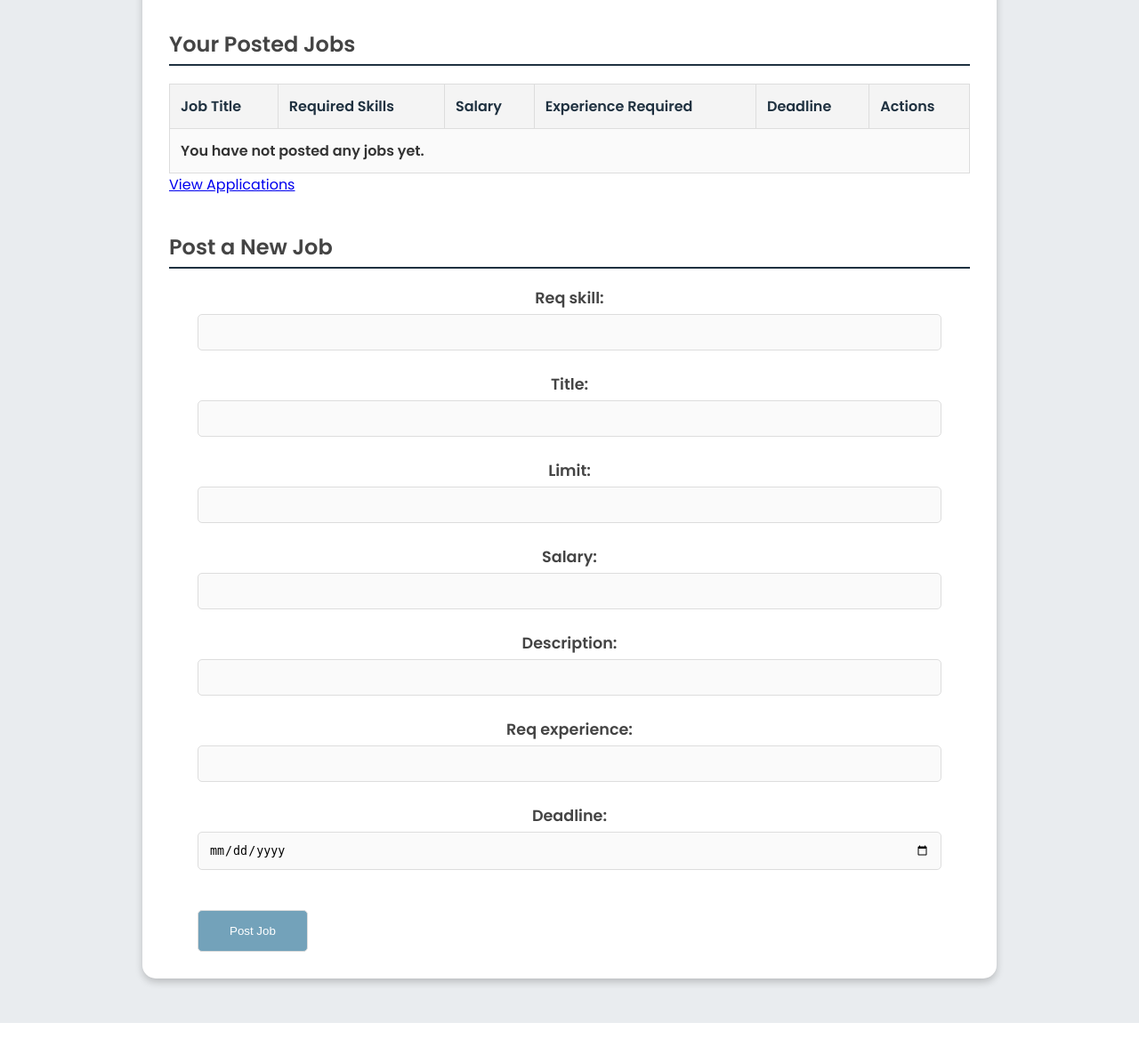
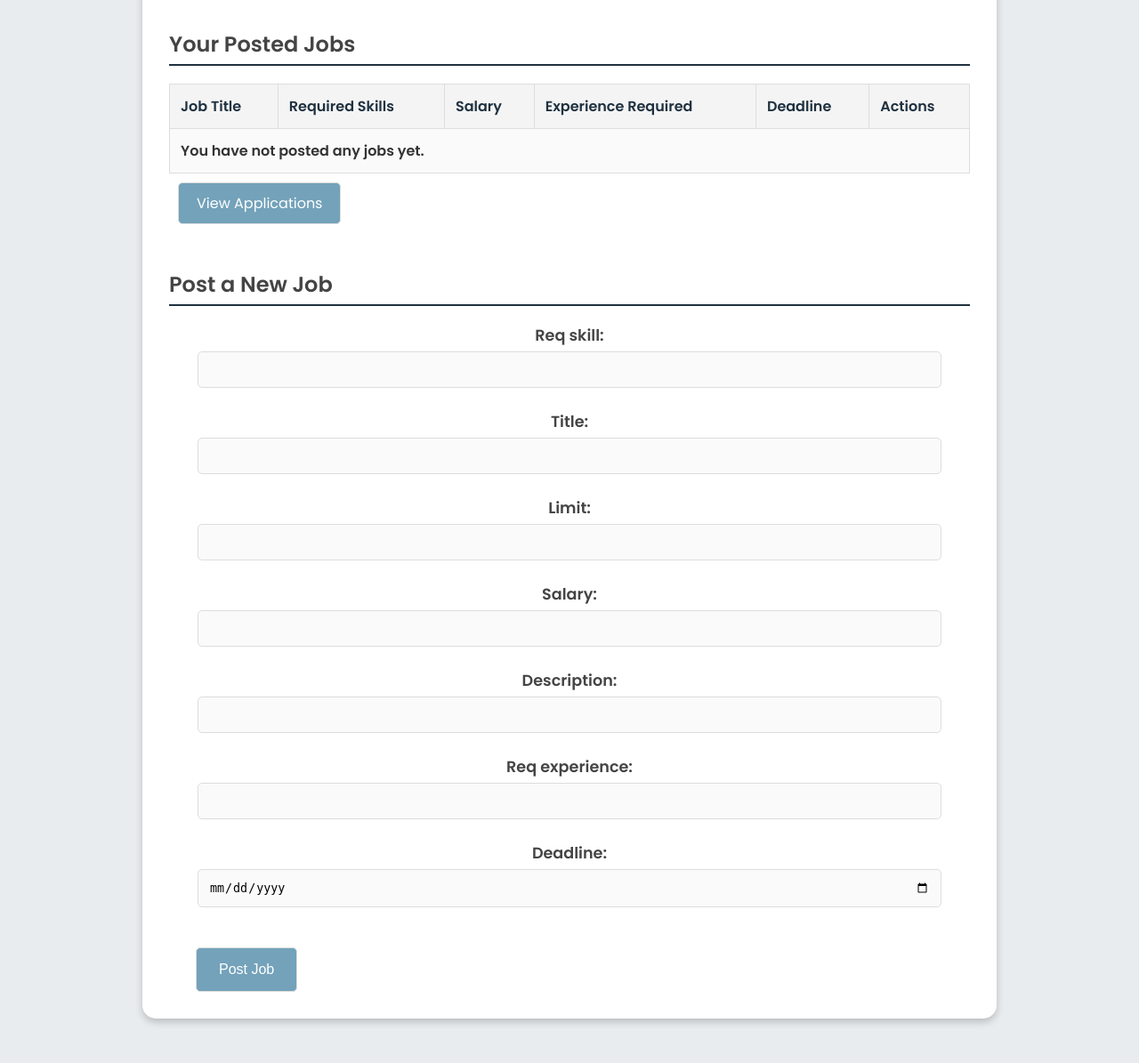
Before and after one commit to Akhlakur07/Job-Hunt, a Django app: template jobs/templates/jobs/company_dashboard.html in a window 1280 px wide. Shown: the part 363-1558 px from the top of the page at 89% size. Before the commit the page ends 1513 px from the top, so only its background shows below. Run offline with Django 5.2, Linux system fonts and the light colour scheme; the template is opened without the code that fills it: values that come from a table or form of the project are taken from there, others are empty; data comes from the database, SQL or seed files in the repository; both versions use the stored data as it was after the commit.

Commit message:
minor css fixed

```diff
--- a/jobs/static/jobs/company_dashboard.css
+++ b/jobs/static/jobs/company_dashboard.css
@@ -124,20 +124,42 @@ form input, form select, form textarea {
     background: #fafafa;
 }
 
-.back {
-    display: inline-block;
+.del_text {
+    display: block;
     margin-top: 30px;
-    margin-left: 32px;
-    padding: 15px 35px;
-    background: #73A2BA;
-    color: white;
-    border: 1px solid #ddd;
+    margin-bottom: 35px;
+    font-weight: bold;
+}
+
+.cancel, .del, .save_edit {
+    padding: 10px 20px;
+    border: none;
     border-radius: 5px;
-    text-align: center;
+    font-weight: 600;
+    cursor: pointer;
     transition: background 0.3s ease;
 }
 
-.back:hover {
+.del {
+    background: #ec3d30e4;
+    color: #fff;
+    padding: 14px 17px;
+    font-size: 15px;
+
+}
+
+.del:hover {
+    background: #dc1616db;
+}
+
+.cancel {
+    background: #73A2BA;
+    color: #fff;
+    text-decoration: none;
+    display: inline-block;
+}
+
+.cancel:hover {
     background: #48b171;
 }
 
@@ -147,3 +169,51 @@ form input, form select, form textarea {
     font-size: 2rem;
     color: #444;
 }
+
+.save_edit {
+    background: #41bc7aab;
+    color: #fff;
+    padding: 14px 17px;
+    font-size: 15px;
+    margin-top: 30px;
+    margin-left: 30px;
+}
+
+.save_edit:hover {
+    background: #54ee9c;
+}
+
+.post {
+    margin-top: 30px;
+    margin-left: 30px;
+    padding: 15px 25px;
+    text-decoration: none;
+    border: 1px solid #ddd;
+    border-radius: 5px;
+    color: white;
+    display: inline-block;
+    background: #73A2BA;
+    font-size: 16px;
+    transition: background 0.3s ease;
+}
+
+.post:hover {
+    background: #41bc7aab;
+}
+
+.view .btn {
+    margin: 10px;
+    padding: 10px 20px;
+    text-decoration: none;
+    border: 1px solid #ddd;
+    border-radius: 5px;
+    font-weight: 500;
+    color: white;
+    display: inline-block;
+    background: #73A2BA;
+    transition: background 0.3s ease, color 0.3s ease;
+}
+
+.btn:hover {
+    background: #5A8096;
+}
--- a/jobs/static/jobs/error.css
+++ b/jobs/static/jobs/error.css
@@ -41,7 +41,6 @@ body {
     border: none;
     border-radius: 4px;
     text-decoration: none;
-    cursor: pointer;
 }
 
 .error-container .back:hover {
--- a/jobs/templates/jobs/company_dashboard.html
+++ b/jobs/templates/jobs/company_dashboard.html
@@ -52,12 +52,14 @@
                 {% endfor %}
             </tbody>
         </table>
-        <a href="{% url 'view_applications' %}">View Applications</a>
+        <div class="view">
+            <a href="{% url 'view_applications' %}" class="btn">View Applications</a>
+        </div>
         <h2>Post a New Job</h2>
         <form method="post">
             {% csrf_token %}
             {{ job_form.as_p }}
-            <button type="submit" class="back">Post Job</button>
+            <button type="submit" class="post">Post Job</button>
         </form>
     </div>
 </body>
--- a/jobs/templates/jobs/delete_job.html
+++ b/jobs/templates/jobs/delete_job.html
@@ -16,11 +16,11 @@
 
     <div class="content">
         <h1>Delete Job: {{ job.title }}</h1>
-        <p>Are you sure you want to delete this job?</p>
+        <p class="del_text">Are you sure you want to delete this job?</p>
         <form method="post">
             {% csrf_token %}
-            <button type="submit" class="back">Yes, Delete</button>
-            <a href="{% url 'company_dashboard' %}" class="back">Cancel</a>
+            <button type="submit" class="del">Yes, Delete</button>
+            <a href="{% url 'company_dashboard' %}" class="cancel">Cancel</a>
         </form>
     </div>
 </body>
--- a/jobs/templates/jobs/edit_job.html
+++ b/jobs/templates/jobs/edit_job.html
@@ -18,7 +18,7 @@
         <form method="post">
             {% csrf_token %}
             {{ job_form.as_p }}
-            <button type="submit" class="back">Save Changes</button>
+            <button type="submit" class="save_edit">Save Changes</button>
         </form>
     </div>
 </body>
```
Also changed, not shown: db.sqlite3.
